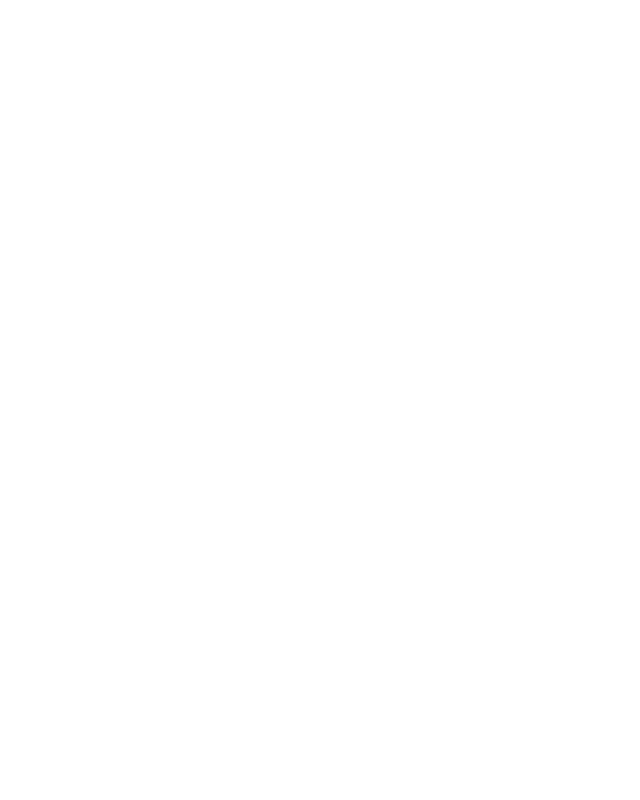
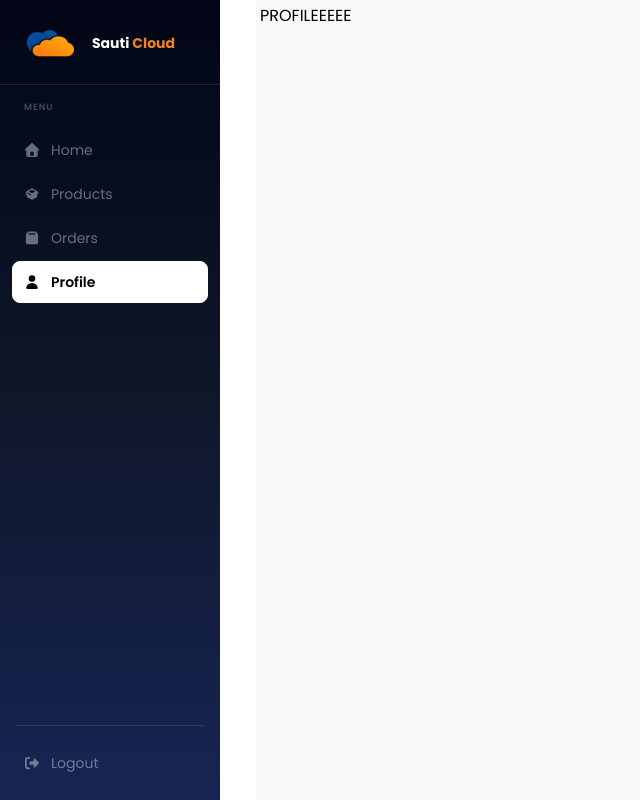
Before and after one commit to PberuKatwa/sauti-frontend, a React (Vite) app: page /dashboard/profile in a window 1280 px wide. Before the commit this address had no page. Shown: the whole page, without its empty margins (0-640 px from the left). Built offline with nearby package versions, Linux system fonts and the light colour scheme.

Commit message:
Profile Page v1:added page

```diff
--- a/src/App.tsx
+++ b/src/App.tsx
@@ -8,6 +8,7 @@
 import Test from "./pages/Test";
 import Home from "./pages/Home";
 import Orders from "./pages/Orders";
+import Profile from "./pages/Profile";
 
 function AppContent() {
   return (
@@ -31,6 +32,7 @@
           <Route path="home" element={<Home />}/>
           <Route path="products" element={<Products />} />
           <Route path="orders" element={<Orders />} />
+          <Route path="profile" element={<Profile />} />
         </Route>
       </Routes>
     </div>
--- a/src/components/layout/Sidebar.tsx
+++ b/src/components/layout/Sidebar.tsx
@@ -4,6 +4,7 @@
   faBoxOpen,
   faHome,
   faRightFromBracket,
+  faUser,
 } from "@fortawesome/free-solid-svg-icons";
 import { authService } from "../../services/auth.service";
 import { faBox } from "@fortawesome/free-solid-svg-icons/faBox";
@@ -12,7 +13,7 @@
   { path: "/dashboard/home", label: "Home", icon: faHome, end: false },
   { path: "/dashboard/products", label: "Products", icon: faBoxOpen, end: false },
   { path: "/dashboard/orders", label: "Orders", icon: faBox, end: false },
-
+  { path: "/dashboard/profile", label: "Profile", icon: faUser, end: false },
 ];
 
 export const Sidebar = () => {
--- a/src/pages/LoginPage.tsx
+++ b/src/pages/LoginPage.tsx
@@ -20,7 +20,7 @@
         position: "top-right",
         autoClose: 3000,
       });
-      navigate("/dashboard/products");
+      navigate("/dashboard/home");
     } catch (error: any) {
       toast.error("Invalid email or password", {
         position: "top-right",
--- /dev/null
+++ b/src/pages/Profile.tsx
@@ -0,0 +1,8 @@
+export default function Profile() {
+
+  return (
+    <div>
+      <h1>PROFILEEEEE</h1>
+    </div>
+  )
+}
--- a/src/services/auth.service.ts
+++ b/src/services/auth.service.ts
@@ -21,7 +21,7 @@
 
   async profile(): Promise<ProfileApiResponse> {
     try {
-      const response = await apiClient.get("/auth/user");
+      const response = await apiClient.get("/auth/profile");
       const user:ProfileApiResponse = response.data;
       return user;
     } catch (error) {
```
